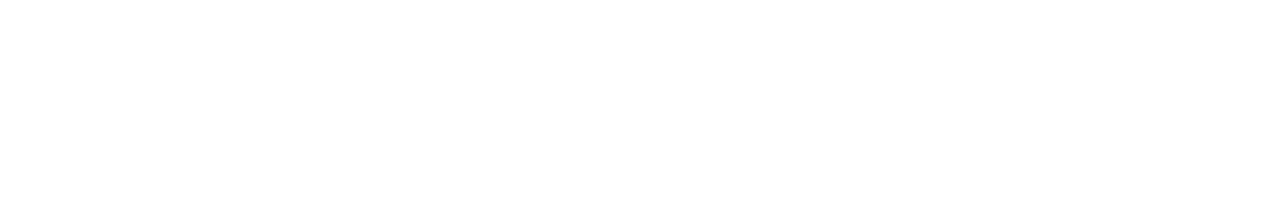
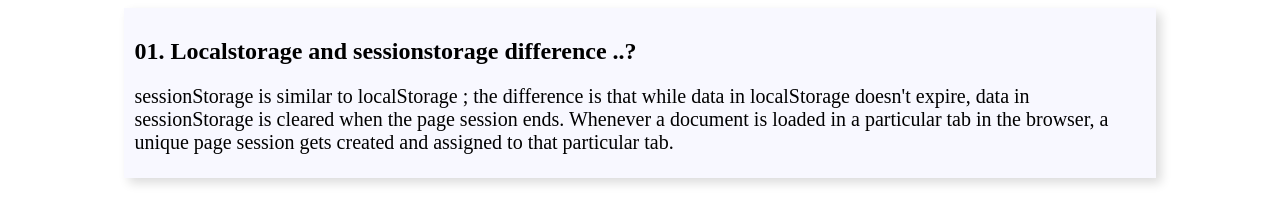
Before and after one commit to Rifazul-Islam/type-debug, a plain HTML site: page blog.html in a window 1280 px wide. Drawn offline with Linux system fonts and the light colour scheme.

Commit message:
add first blog

```diff
--- a/blog.html
+++ b/blog.html
@@ -6,11 +6,34 @@
     <meta http-equiv="X-UA-Compatible" content="IE=edge">
     <meta name="viewport" content="width=device-width, initial-scale=1.0">
     <title>Blog</title>
+    <style>
+        .Blog {
+
+            margin-top: 40px;
+            width: 80%;
+            height: 150px;
+            background-color: ghostwhite;
+            margin: 0 auto;
+            box-shadow: 5px 5px 10px gainsboro;
+            padding: 10px;
+        }
+
+        p {
+            font-size: 20px;
+        }
+    </style>
 </head>
 
 <body>
     <section>
-        <div class=>
+        <div class="Blog">
+            <div class="blog-1">
+                <h1> 01. Localstorage and sessionstorage difference ..? </h1>
+                <p>sessionStorage is similar to localStorage ; the difference is that while data in localStorage doesn't
+                    expire, data in sessionStorage is cleared when the page session ends. Whenever a document is loaded
+                    in a particular tab in the browser, a unique page session gets created and assigned to that
+                    particular tab. </p>
+            </div>
 
         </div>
 
```
